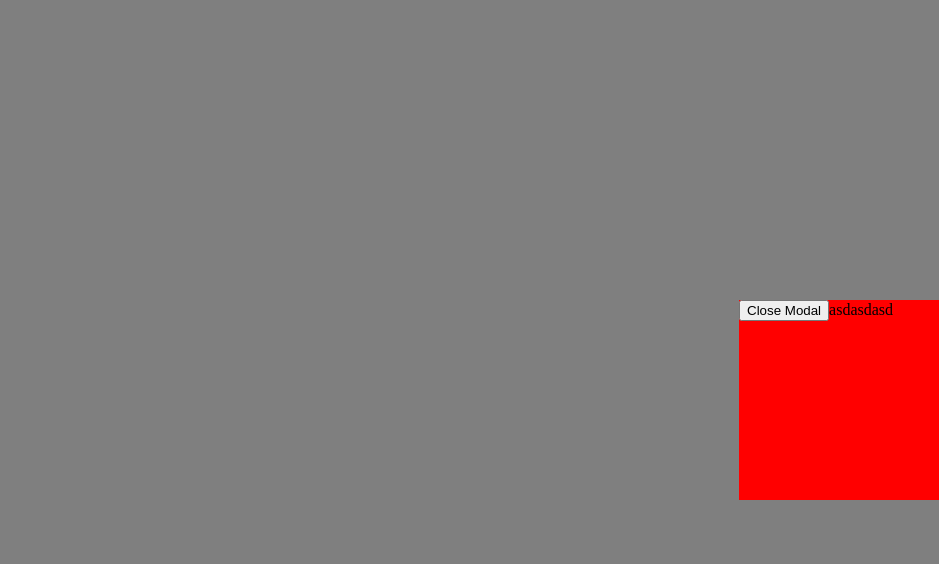
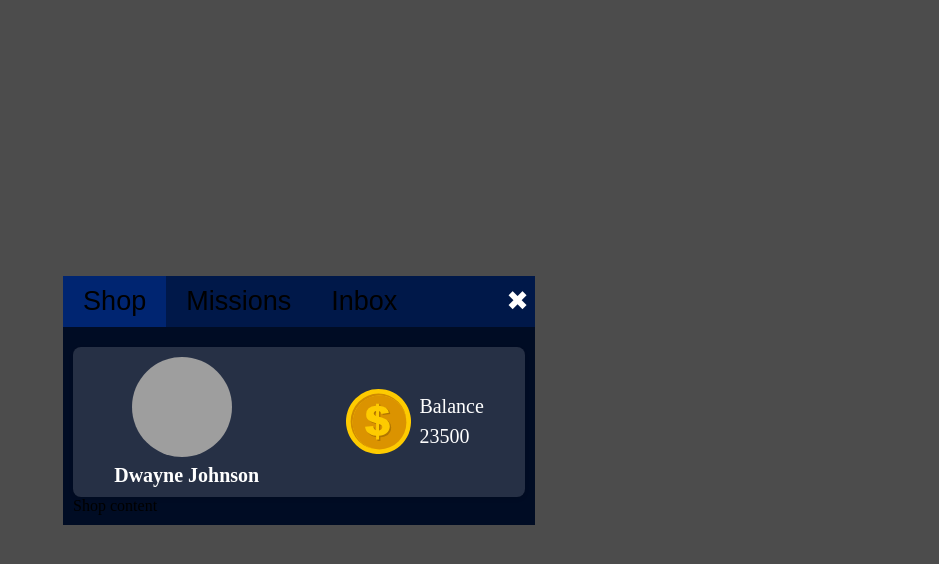
Before and after one commit to MisakSofoyan1/gift-box-widget, a React (Create React App) app: page / in a window 1280 px wide. Both pictures are taken after a click on the icon 1190 px from the left and 710 px from the top of the page. Shown: the top 564 px of the page, without its empty margins (341-1280 px from the left). Built offline with nearby package versions, Linux system fonts and the light colour scheme; grey boxes are pictures that could not be loaded.

Commit message:
add mockdata, create ProfileComponent, create Tabs

```diff
--- a/src/Box/Box.jsx
+++ b/src/Box/Box.jsx
@@ -1,9 +1,15 @@
-import React, { useEffect, useRef } from 'react';
-import { Backdrop, BoxWrapper } from './Box.styles';
+import React, { useEffect, useRef, useState } from 'react';
+import { Backdrop, BoxWrapper, CloseButton, Content, ContentWrapper, TabButton, TabWrapper } from './Box.styles';
 import PropTypes from 'prop-types';
+import Profile from '../Profile/ProfileComponent';
 
 const Box = ({ onClose, userData }) => {
   const boxRef = useRef(null);
+  const [activeTab, setActiveTab] = useState('Shop');
+
+  const handleTabClick = (tab) => {
+    setActiveTab(tab);
+  };
 
   useEffect(() => {
     const handleClickOutside = (event) => {
@@ -22,8 +28,24 @@
   return (
     <Backdrop>
       <BoxWrapper ref={boxRef}>
-        <button onClick={onClose}>Close Modal</button>
-        asdasdasd
+        <TabWrapper>
+          <TabButton isactive={activeTab === 'Shop' ? 'true' : ''} onClick={() => handleTabClick('Shop')}>Shop</TabButton>
+          <TabButton isactive={activeTab === 'Missions' ? 'true' : ''} onClick={() => handleTabClick('Missions')}>Missions</TabButton>
+          <TabButton isactive={activeTab === 'Inbox' ? 'true' : ''} onClick={() => handleTabClick('Inbox')}>Inbox</TabButton>
+          <CloseButton onClick={onClose}>&#10006;</CloseButton>
+        </TabWrapper>
+        <ContentWrapper>
+          <Profile data={userData?.profile} />
+          <Content isactive={activeTab === 'Shop' ? 'true' : ''}>
+            Shop content
+          </Content>
+          <Content isactive={activeTab === 'Missions' ? 'true' : ''}>
+            Missions content
+          </Content>
+          <Content isactive={activeTab === 'Inbox' ? 'true' : ''}>
+            Inbox content
+          </Content>
+        </ContentWrapper>
       </BoxWrapper>
     </Backdrop>
   )
@@ -35,13 +57,14 @@
     profile: PropTypes.shape({
       name: PropTypes.string.isRequired,
       balance: PropTypes.number.isRequired,
+      thumbnail: PropTypes.string.isRequired,
     }).isRequired,
     missions: PropTypes.arrayOf(PropTypes.number.isRequired).isRequired,
     inbox: PropTypes.arrayOf(
       PropTypes.shape({
         title: PropTypes.string.isRequired,
         content: PropTypes.string.isRequired,
-        timestamp: PropTypes.number.isRequired,
+        timestamp: PropTypes.string.isRequired,
         seen: PropTypes.bool.isRequired,
       }).isRequired
     ).isRequired,
@@ -54,6 +77,7 @@
     profile: {
       name: '',
       balance: 0,
+      thumbnail: '',
     },
     missions: [],
     inbox: [],
--- a/src/Box/Box.styles.js
+++ b/src/Box/Box.styles.js
@@ -1,12 +1,7 @@
 import styled from "styled-components";
 
 export const BoxWrapper = styled.div`
-  width: 200px;
-  height: 200px;
-  background-color: red;
-  position: absolute;
-  bottom: 300px;
-  right: 0;
+  background-color: #000c24;
 `;
 
 export const Backdrop = styled.div`
@@ -15,5 +10,40 @@
   left: 0;
   width: 100%;
   height: 100%;
-  background-color: rgba(0, 0, 0, 0.5);
+  background-color: rgba(0, 0, 0, 0.7);
+  display: flex;
+  justify-content: center;
+  align-items: center;
 `;
+
+export const CloseButton = styled.button`
+  font-size: 27px;
+  background: #001849;
+  border: none;
+  cursor: pointer;
+  margin-left: 83px;
+  color: white;
+`;
+
+export const TabWrapper = styled.div`
+  display: flex;
+  justify-content: space-around;
+  margin-bottom: 10px;
+  background-color: #001849;
+`;
+
+export const TabButton = styled.button`
+  padding: 10px 20px;
+  font-size: 27px;
+  background-color: ${({ isactive }) => isactive ? '#002571' : '#001849'};
+  border: none;
+  cursor: pointer;
+`;
+
+export const ContentWrapper = styled.div`
+  padding: 10px;
+`;
+
+export const Content = styled.div`
+  display: ${({ isactive }) => isactive ? 'block' : 'none'};
+`;
--- a/src/Button/ButtonComponent.jsx
+++ b/src/Button/ButtonComponent.jsx
@@ -5,7 +5,7 @@
 
 const ButtonComponent = () => {
   const [isBoxOpen, setIsBoxOpen] = useState(false);
-  const [userData, setUserData] = useState('');
+  const [userData, setUserData] = useState(mockUserData);
 
   const getUserDataById = async (id) => {
     //need api call to get user data
--- /dev/null
+++ b/src/Profile/Profile.styles.js
@@ -0,0 +1,54 @@
+import styled from "styled-components";
+
+export const ProfileWrapper = styled.div`
+  display: flex;
+  justify-content: space-around;
+  align-items: center;
+  background-color: #ffffff26;
+  gap: 25px;
+  padding: 10px;
+  border-radius: 8px;
+  box-shadow: 0 2px 4px rgba(0, 0, 0, 0.1);
+  color: white;
+`;
+
+export const ImageNameWrapper = styled.div`
+  display: flex;
+  flex-direction: column;
+  align-items: center;
+  gap: 7px;
+`;
+
+export const ThumbnailImage = styled.img`
+  width: 100px;
+  height: 100px;
+  border-radius: 50%;
+  margin-right: 10px;
+`;
+
+export const Balance = styled.div`
+  display: flex;
+  gap: 8px;
+  align-items: center;
+
+  > img {
+    width: 65px;
+    height: auto;
+  }
+
+  > div {
+    display: flex;
+    flex-direction: column;
+    gap: 7px;
+    font-size: 20px;
+
+    > p {
+      margin: 0;
+    }
+  }
+`;
+
+export const Name = styled.div`
+  font-size: 20px;
+  font-weight: bold;
+`;
--- /dev/null
+++ b/src/Profile/ProfileComponent.jsx
@@ -0,0 +1,40 @@
+import React from 'react';
+import { Balance, ImageNameWrapper, Name, ProfileWrapper, ThumbnailImage } from './Profile.styles';
+import PropTypes from 'prop-types';
+import CoinIcon from '../assets/coin.svg';
+
+const Profile = ({ data }) => {
+  return (
+    <ProfileWrapper>
+      <ImageNameWrapper>
+        <ThumbnailImage src={data?.thumbnail} alt="Profile Thumbnail" />
+        <Name>{data.name}</Name>
+      </ImageNameWrapper>
+      <Balance>
+        <img src={CoinIcon} alt="Coins" />
+        <div>
+          <p>Balance</p>
+          <p>{data.balance}</p>
+        </div>
+      </Balance>
+    </ProfileWrapper>
+  );
+};
+
+Profile.propTypes = {
+  data: PropTypes.shape({
+    name: PropTypes.string.isRequired,
+    balance: PropTypes.number.isRequired,
+    thumbnail: PropTypes.string.isRequired,
+  }).isRequired,
+};
+
+Profile.defaultProps = {
+  profile: {
+    name: '',
+    balance: 0,
+    thumbnail: '',
+  },
+};
+
+export default Profile;
--- a/src/mock/userData.js
+++ b/src/mock/userData.js
@@ -2,6 +2,7 @@
   profile: {
     name: 'Dwayne Johnson',
     balance: 23500,
+    thumbnail: 'https://source.unsplash.com/200x200/?man',
   },
   missions: [1,3,5],
   inbox: [
```
Also changed, not shown: src/assets/coin.svg (added).
